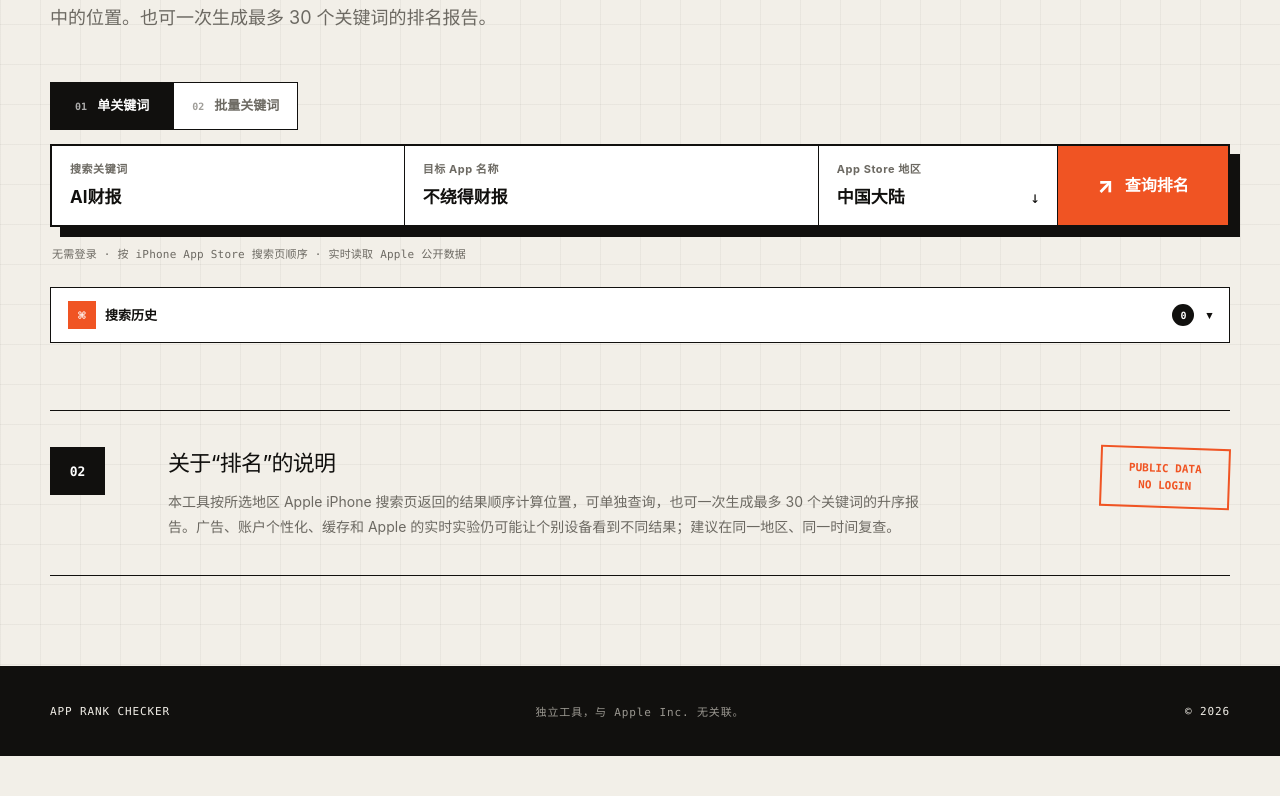
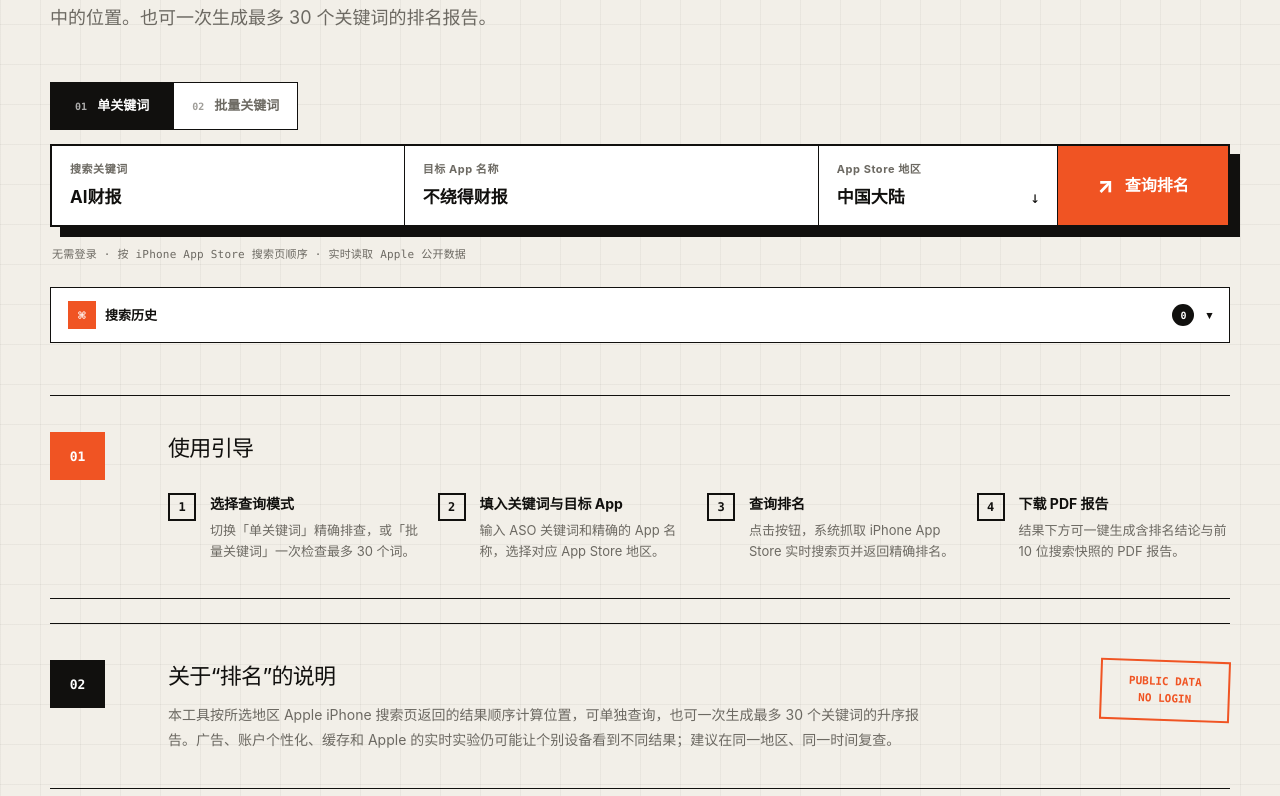
Before and after one commit to aoengs/app-rank-checker, a Next.js app: page / in a window 1280 px wide. Shown: the part 456-1252 px from the top of the page. Before the commit the page ends 1212 px from the top, so only its background shows below. Built offline with nearby package versions, Linux system fonts and the light colour scheme.

Commit message:
新增使用引导板块：4 步引导 + 01/02 板块编号

```diff
--- a/app/globals.css
+++ b/app/globals.css
@@ -271,6 +271,16 @@
 .single-report-action p { margin: 5px 0 0; color: var(--muted); font-size: 12px; }
 .download-error { margin: 10px 0 0; padding: 10px 13px; border-left: 4px solid #b42318; background: #fff1ef; color: #8f1d15; font-size: 12px; font-weight: 650; }
 
+/* ── Usage guide ── */
+.guide { max-width: 1180px; margin: 0 auto 24px; display: grid; grid-template-columns: 90px minmax(0, 1fr); gap: 28px; align-items: start; padding: 36px 0; border-top: 1px solid var(--ink); border-bottom: 1px solid var(--ink); }
+.guide-number { width: 55px; height: 48px; display: grid; place-items: center; background: var(--acid); color: white; font: 700 13px "SF Mono", "Cascadia Code", "Menlo", monospace; }
+.guide-body h2 { margin: 0 0 28px; font-size: 22px; letter-spacing: -.03em; }
+.guide-steps { display: grid; grid-template-columns: repeat(4, 1fr); gap: 16px; }
+.guide-step { display: flex; gap: 14px; align-items: flex-start; }
+.guide-step-num { flex-shrink: 0; width: 28px; height: 28px; display: grid; place-items: center; border: 2px solid var(--ink); font: 800 12px "SF Mono", "Cascadia Code", "Menlo", monospace; }
+.guide-step strong { display: block; font-size: 14px; margin-bottom: 6px; }
+.guide-step p { margin: 0; color: var(--muted); font-size: 13px; line-height: 1.6; }
+
 .notes { max-width: 1180px; margin: 15px auto 90px; display: grid; grid-template-columns: 90px minmax(0, 1fr) 130px; gap: 28px; align-items: start; padding: 36px 0; border-top: 1px solid var(--ink); border-bottom: 1px solid var(--ink); }
 .note-number { width: 55px; height: 48px; display: grid; place-items: center; background: var(--ink); color: white; font: 700 13px "SF Mono", "Cascadia Code", "Menlo", monospace; }
 .notes h2 { margin: 0 0 10px; font-size: 22px; letter-spacing: -.03em; }
@@ -285,7 +295,7 @@
 @keyframes pulse { 50% { box-shadow: 0 0 0 2px rgba(36,161,90,.1); } }
 
 @media (max-width: 1228px) {
-  .hero, .result-zone, .notes { margin-left: 24px; margin-right: 24px; }
+  .hero, .result-zone, .notes, .guide { margin-left: 24px; margin-right: 24px; }
 }
 @media (max-width: 900px) {
   .hero { padding-top: 64px; }
@@ -304,11 +314,12 @@
   .report-summary { grid-template-columns: repeat(2, 1fr); }
   .report-summary > div:nth-child(2) { border-right: 0; }
   .report-summary > div:nth-child(-n+2) { border-bottom: 1px solid var(--ink); }
+  .guide-steps { grid-template-columns: repeat(2, 1fr); }
 }
 @media (max-width: 620px) {
   .nav { height: 65px; padding: 0 18px; }
   .brand-mark { width: 30px; height: 30px; }
-  .hero, .result-zone, .notes { margin-left: 16px; margin-right: 16px; }
+  .hero, .result-zone, .notes, .guide { margin-left: 16px; margin-right: 16px; }
   .hero { padding: 48px 0 34px; }
   h1 { font-size: clamp(54px, 18vw, 74px); }
   .lede { margin: 25px 0 32px; font-size: 16px; }
@@ -350,6 +361,9 @@
   .single-report-action .download-button { width: 100%; }
   .notes { grid-template-columns: 55px 1fr; margin-bottom: 50px; }
   .note-stamp { display: none; }
+  .guide { grid-template-columns: 55px 1fr; padding: 28px 0; }
+  .guide-steps { grid-template-columns: 1fr; }
+  .guide-number { width: 40px; height: 38px; }
   footer { grid-template-columns: 1fr auto; padding: 0 18px; }
   footer p { display: none; }
 }
--- a/app/page.tsx
+++ b/app/page.tsx
@@ -663,6 +663,43 @@
         )}
       </section>
 
+      <section className="guide">
+        <div className="guide-number">01</div>
+        <div className="guide-body">
+          <h2>使用引导</h2>
+          <div className="guide-steps">
+            <div className="guide-step">
+              <span className="guide-step-num">1</span>
+              <div>
+                <strong>选择查询模式</strong>
+                <p>切换「单关键词」精确排查，或「批量关键词」一次检查最多 30 个词。</p>
+              </div>
+            </div>
+            <div className="guide-step">
+              <span className="guide-step-num">2</span>
+              <div>
+                <strong>填入关键词与目标 App</strong>
+                <p>输入 ASO 关键词和精确的 App 名称，选择对应 App Store 地区。</p>
+              </div>
+            </div>
+            <div className="guide-step">
+              <span className="guide-step-num">3</span>
+              <div>
+                <strong>查询排名</strong>
+                <p>点击按钮，系统抓取 iPhone App Store 实时搜索页并返回精确排名。</p>
+              </div>
+            </div>
+            <div className="guide-step">
+              <span className="guide-step-num">4</span>
+              <div>
+                <strong>下载 PDF 报告</strong>
+                <p>结果下方可一键生成含排名结论与前 10 位搜索快照的 PDF 报告。</p>
+              </div>
+            </div>
+          </div>
+        </div>
+      </section>
+
       <section className="notes">
         <div className="note-number">02</div>
         <div>
```
